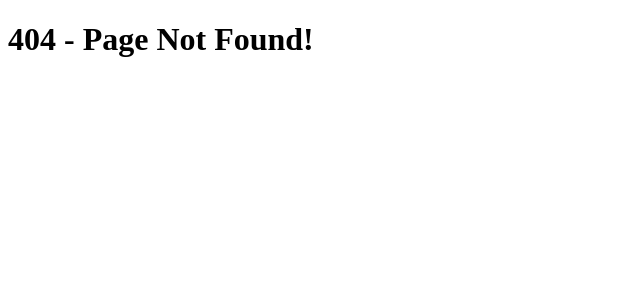
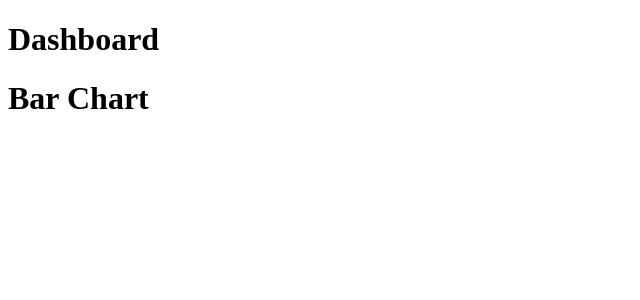
Before and after one commit to Mosharaf456/nextjs-fundamentals, a Next.js app: page /dashboard in a window 1280 px wide. Before the commit this address had no page. Shown: the top 300 px of the page, without its empty margins (0-640 px from the left). Built offline with nearby package versions, Linux system fonts and the light colour scheme.

Commit message:
ref collocate project files UI logic , private route, underscroe URL: added

```diff
--- /dev/null
+++ b/src/app/dashboard/line-chart.tsx
@@ -0,0 +1,4 @@
+
+export default function LineChart() {
+    return <h1>Line Chart</h1>
+}
--- /dev/null
+++ b/src/app/dashboard/page.tsx
@@ -0,0 +1,24 @@
+/*
+Project files can be safely collocated inside route segments if you want to render line chart component or BarChart component in the dashboard page.
+Simply included the line chart component or BarChart component in the dashboard page of default exported component which is dashboard in our case.
+
+Note: collocate your project files within the app directory it is not mandatory , you can keep them outside the app directory as well.
+Within the source folder, you can create a seperate component folder for your project files and keep them there.
+******It is good idea to define all your UI components in that directory and alos perfectly valid. ******
+
+*/
+
+function BarChart() {
+    return (
+        <h1>Bar Chart</h1>
+    );
+}
+
+export default function Dashboard() {
+    return (
+        <div>
+            <h1>Dashboard</h1>
+            <BarChart />
+        </div>
+    );
+}
```
Also changed, not shown: src/app/%5Flib/page.tsx (added, +17 -0 lines), src/app/_lib/page.tsx (added, +18 -0 lines), src/app/%5Flib/format-date.ts (added), src/app/_lib/format-date.ts (added).
